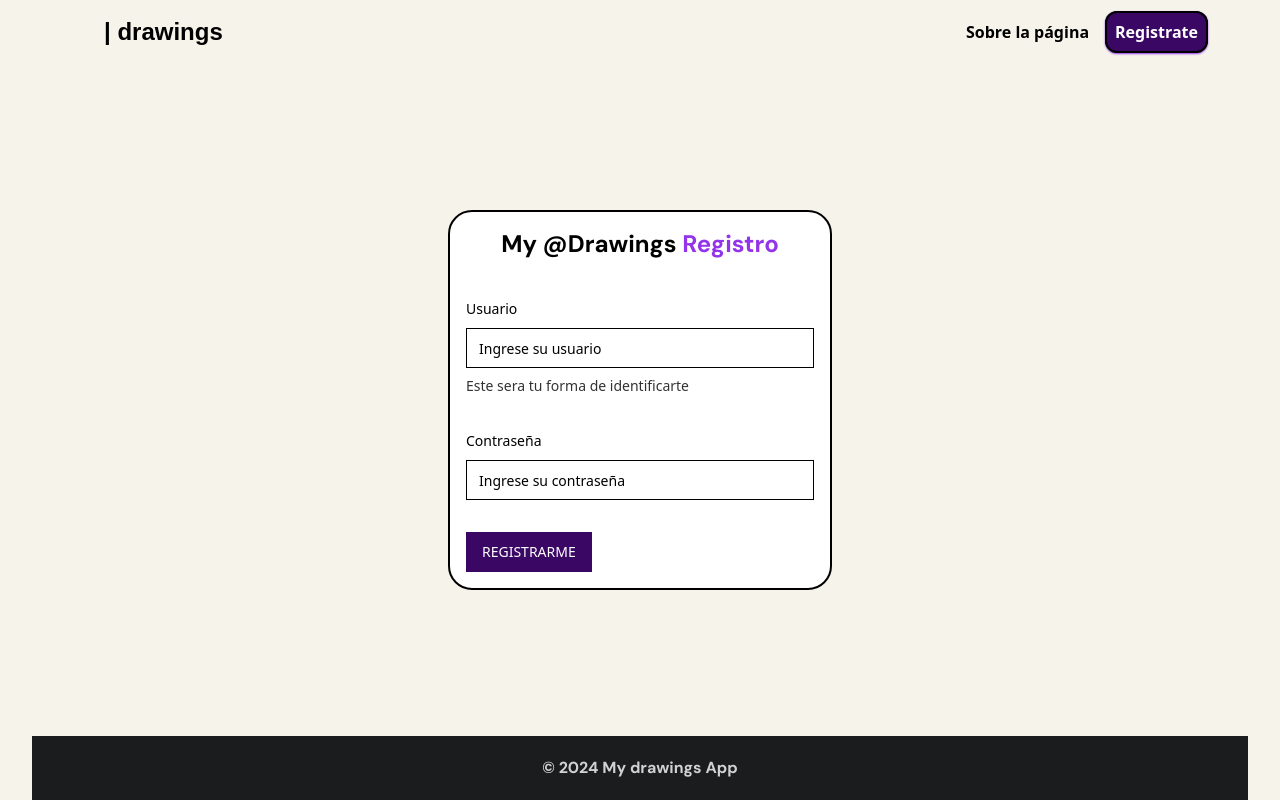
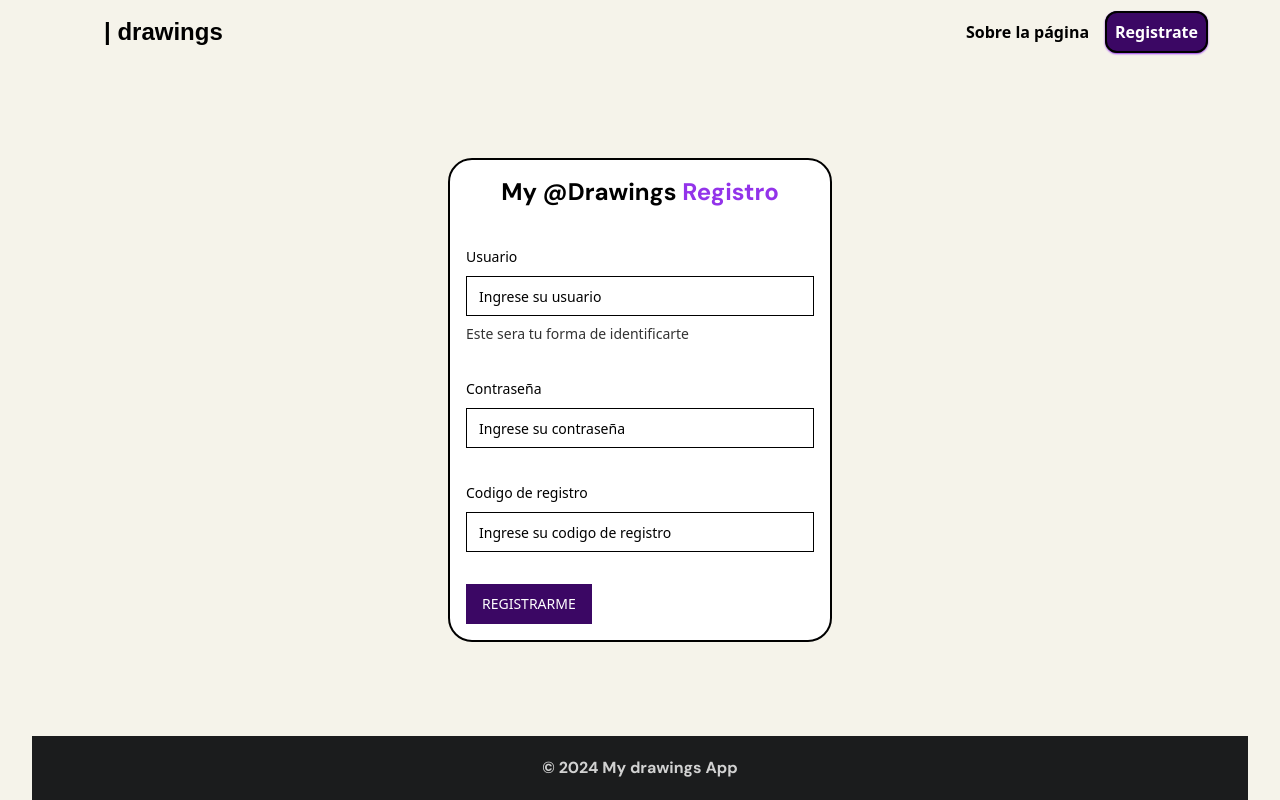
Before and after one commit to patrWan/my-drawings, a Next.js app: page /auth/singup in a window 1280 px wide. Built offline with nearby package versions, Linux system fonts and the light colour scheme; no server answers; a web font is replaced by a local one; what @cloudflare/next-on-pages would draw is missing.

Commit message:
add code for registration

```diff
--- a/src/actions/loginAction.tsx
+++ b/src/actions/loginAction.tsx
@@ -57,8 +57,10 @@ export async function authenticate(
   }
 }
 
-export async function singup(username: string, password: string) {
+export async function singup(username: string, password: string, code : string) {
   //const hashedPassword = await hashPassword(password);
+
+  if(code !== "xg57hhjp123") redirect("/auth/singup");
 
   const usernameExist = await db.user.findUnique({
     where: { username: username },
--- a/src/app/[username]/settings/page.tsx
+++ b/src/app/[username]/settings/page.tsx
@@ -1,7 +1,8 @@
 import SettingsForm from "@/components/SettingsForm";
-import db from "@/db";
-import { SessionProvider } from "next-auth/react"
+
 import { auth } from "@/auth"
+
+export const runtime = 'edge';
 
 export default async function page() {
   const session = await auth()
--- a/src/components/SingupForm.tsx
+++ b/src/components/SingupForm.tsx
@@ -23,7 +23,6 @@ import api from "@/api";
 
 //import { useRouter } from "next/router";
 
-
 const formSchema = z.object({
   username: z
     .string()
@@ -32,6 +31,7 @@ const formSchema = z.object({
   password: z
     .string()
     .min(6, { message: "La contraseña debe contener 6 o más caracteres" }),
+  code: z.string(),
 });
 
 export default function SingupForm() {
@@ -43,14 +43,13 @@ export default function SingupForm() {
     defaultValues: {
       username: "",
       password: "",
+      code : "",
     },
   });
 
   // 2. Define a submit handler.
   async function onSubmit(values: z.infer<typeof formSchema>) {
-
-    singup(values.username, values.password);
-
+    singup(values.username, values.password, values.code);
   }
 
   return (
@@ -77,7 +76,7 @@ export default function SingupForm() {
                 <FormDescription className="opacity-80">
                   Este sera tu forma de identificarte
                 </FormDescription>
-                <FormMessage className="text-red-600"/>
+                <FormMessage className="text-red-600" />
               </FormItem>
             </>
           )}
@@ -97,7 +96,28 @@ export default function SingupForm() {
                     {...field}
                   />
                 </FormControl>
-                <FormMessage className="text-red-600"/>
+                <FormMessage className="text-red-600" />
+              </FormItem>
+            </>
+          )}
+        />
+
+        <FormField
+          control={form.control}
+          name="code"
+          render={({ field }) => (
+            <>
+              <FormItem>
+                <FormLabel className="text-black">Codigo de registro</FormLabel>
+                <FormControl>
+                  <Input
+                    className="bg-white"
+                    type="text"
+                    placeholder="Ingrese su codigo de registro"
+                    {...field}
+                  />
+                </FormControl>
+                <FormMessage className="text-red-600" />
               </FormItem>
             </>
           )}
```
